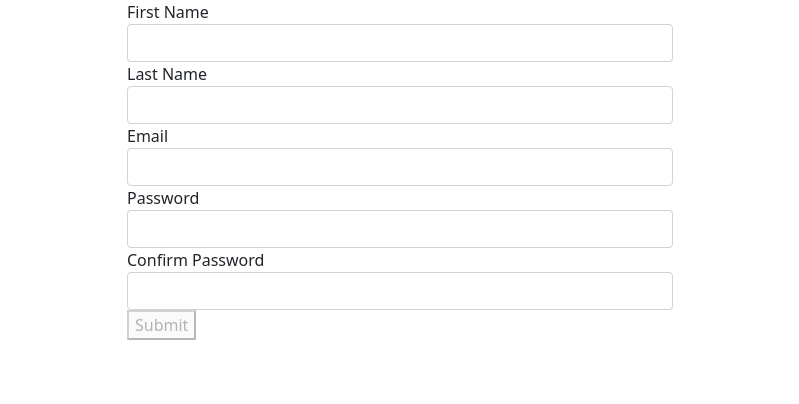
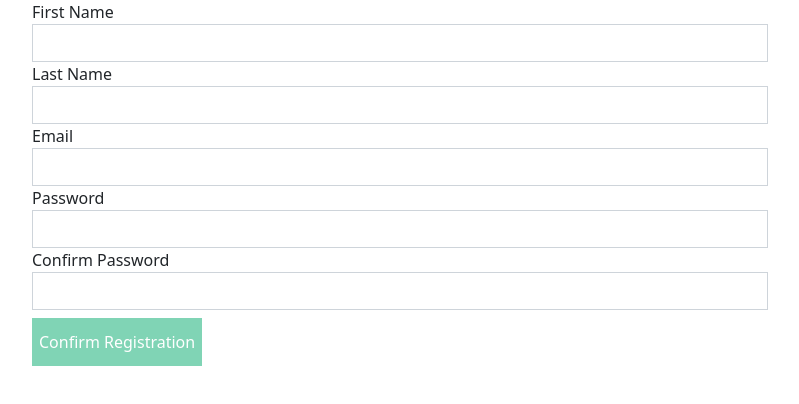
Before and after one commit to CyrusWarner/BugTracker-Angular, an Angular app: page /register in a window 1280 px wide. Shown: the top 404 px of the page, without its empty margins (240-1039 px from the left). Built offline with nearby package versions, Linux system fonts and the light colour scheme.

Commit message:
Added styles for the registration form.

```diff
--- a/src/app/components/register/register.component.html
+++ b/src/app/components/register/register.component.html
@@ -1,23 +1,27 @@
 <div>
   <div class="container">
     <div class="row">
-      <div class="col-3"></div>
-      <div class="col-6">
+      <div class="col-2"></div>
+      <div class="col-8">
         <form [formGroup]="registerUserForm" (ngSubmit)="registerUser(registerUserForm.value)" >
           <label>First Name</label>
-          <input formControlName="firstName" class="form-control" />
+          <em  class="float-end" *ngIf="firstName?.errors?.required && firstName?.touched">Required</em>
+          <div>
+            <input formControlName="firstName" class="form-control shadow-none rounded-0" />
+          </div>
           <label>Last Name</label>
-          <input formControlName="lastName" class="form-control" />
+          <em class="float-end" *ngIf="lastName?.errors?.required && lastName?.touched">Required</em>
+          <input formControlName="lastName" class="form-control shadow-none rounded-0" />
           <label>Email</label>
-          <input formControlName="email" class="form-control" />
+          <input formControlName="email" class="form-control shadow-none rounded-0" />
           <label>Password</label>
-          <input formControlName="password" class="form-control" />
+          <input formControlName="password" class="form-control shadow-none rounded-0" />
           <label>Confirm Password</label>
-          <input formControlName="confirmPassword" class="form-control" />
-          <button [disabled]="canSubmitRegisterForm(registerUserForm)" type="submit">Submit</button>
+          <input formControlName="confirmPassword" class="form-control shadow-none rounded-0" />
+          <button class="mt-2 form-btn" [disabled]="canSubmitRegisterForm(registerUserForm)" type="submit">Confirm Registration</button>
         </form>
       </div>
-      <div class="col-3"></div>
+      <div class="col-2"></div>
     </div>
   </div>
 </div>
--- a/src/app/components/register/register.component.ts
+++ b/src/app/components/register/register.component.ts
@@ -20,10 +20,10 @@ export class RegisterComponent implements OnInit {
 
   }
 
-  buildRegisterUserForm(){
+  buildRegisterUserForm(): void{
     // Builds the register form
-    this.firstName = new FormControl('', [Validators.required, Validators.minLength(3)])
-    this.lastName = new FormControl('', [Validators.required, Validators.minLength(3)])
+    this.firstName = new FormControl('', [Validators.required])
+    this.lastName = new FormControl('', [Validators.required])
     this.email = new FormControl('', [Validators.required])
     this.password = new FormControl('', [Validators.required])
     this.confirmPassword = new FormControl('', Validators.required)
@@ -40,7 +40,7 @@ export class RegisterComponent implements OnInit {
   }
 
   // registerUser calls the user service and registers the user
-  registerUser(registerForm: FormGroup) {
+  registerUser(registerForm: FormGroup): void {
     if (registerForm.valid){
 
     }
--- a/src/styles.css
+++ b/src/styles.css
@@ -1,2 +1,19 @@
 /* You can add global styles to this file, and also import other style files */
 @import "~bootstrap/dist/css/bootstrap.css";
+
+em {
+  color: red;
+}
+
+.form-btn[disabled] {
+  opacity: 50% !important;
+  cursor: not-allowed !important;
+}
+
+.form-btn {
+  background-color: #04AA6D;
+  border: 1px solid #04AA6D;
+  color: white;
+  height: 3em;
+
+}
```
